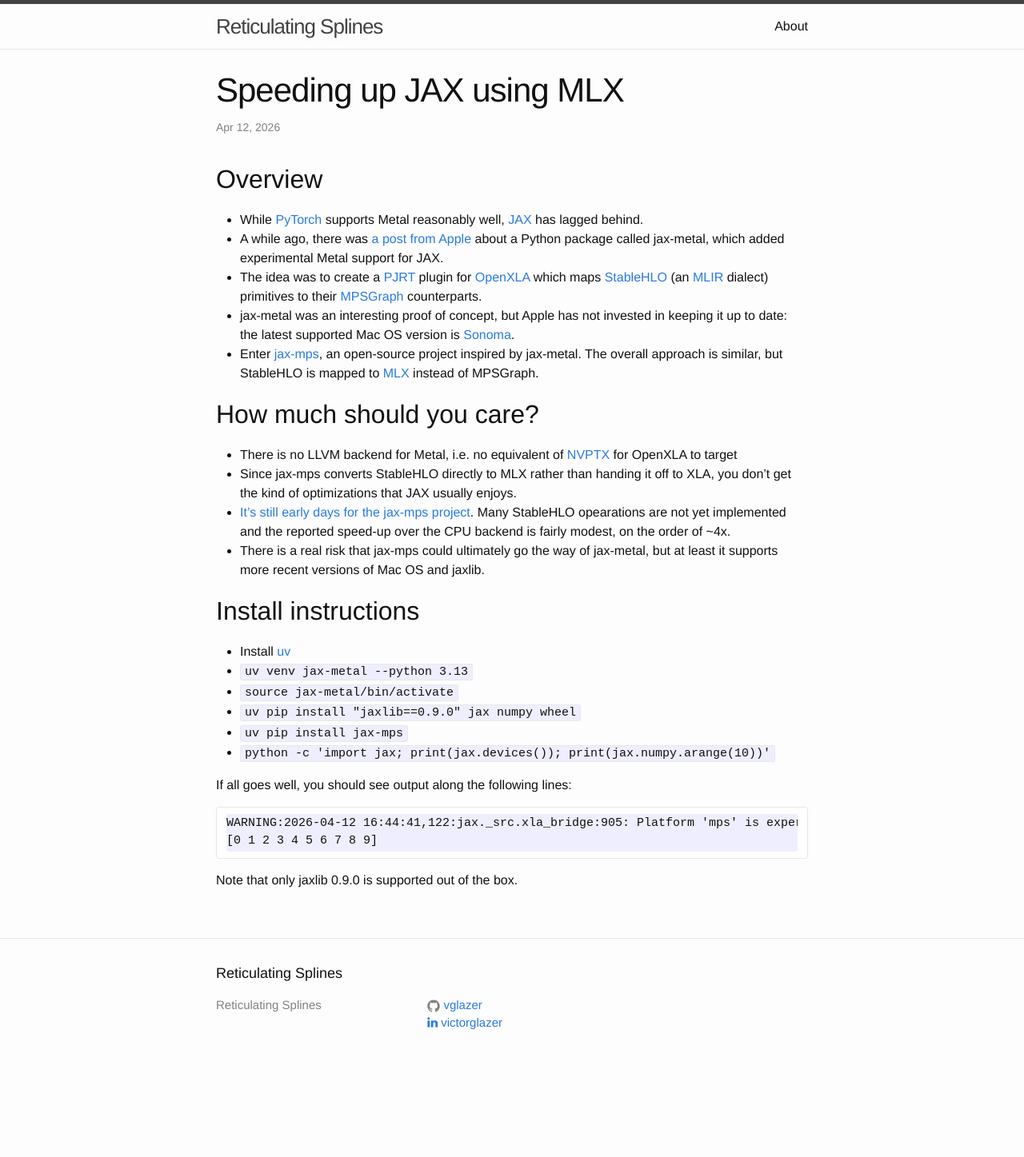
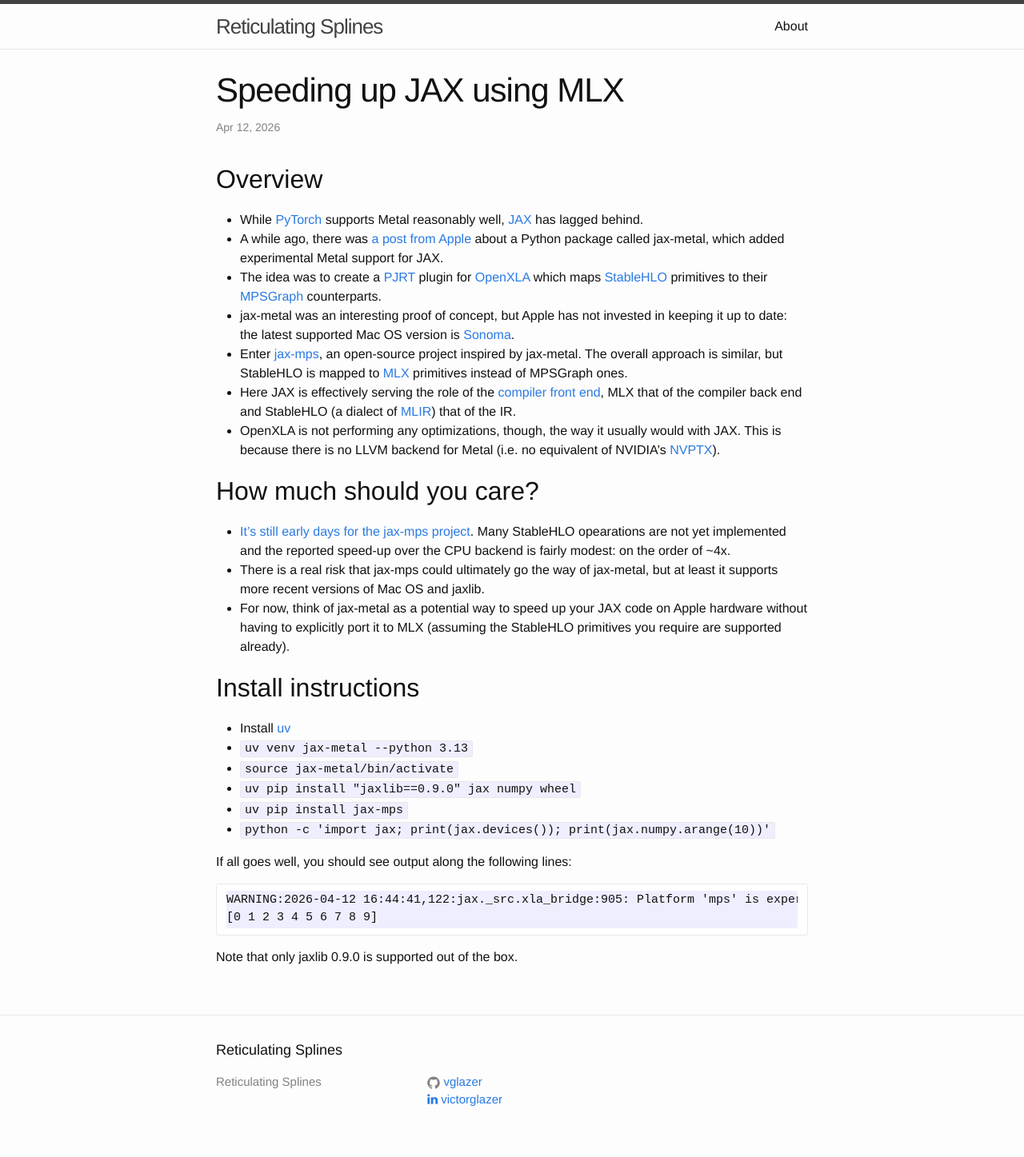
Before and after one commit to vglazer/vglazer.github.io, a Jekyll site: the page built from _posts/2026-04-12-jax-mps.md, in a window 1280 px wide. Shown: the whole page at 80% size. Built offline with Jekyll 4.4.1, drawn with Linux system fonts in a browser that asks for light colours; nearby versions of some CDN libraries; before the commit the page ends 1351 px from its top, so only the background shows below that.

Commit message:
rewording

```diff
--- a/_posts/2026-04-12-jax-mps.md
+++ b/_posts/2026-04-12-jax-mps.md
@@ -10,16 +10,17 @@ categories: ml openxla stablehlo pjrt llvm osx mlx jax metal mps mac
 
 - While [PyTorch](https://github.com/pytorch/pytorch) supports Metal reasonably well, [JAX](https://github.com/jax-ml/jax) has lagged behind.
 - A while ago, there was [a post from Apple](https://developer.apple.com/metal/jax/) about a Python package called jax-metal, which added experimental Metal support for JAX.
-- The idea was to create a [PJRT](https://openxla.org/xla/pjrt/cpp_api_overview) plugin for [OpenXLA](https://openxla.org/xla/architecture) which maps [StableHLO](https://github.com/openxla/stablehlo) (an [MLIR](https://mlir.llvm.org/) dialect) primitives to their [MPSGraph](https://developer.apple.com/documentation/metalperformanceshadersgraph/mpsgraph) counterparts.
+- The idea was to create a [PJRT](https://openxla.org/xla/pjrt/cpp_api_overview) plugin for [OpenXLA](https://openxla.org/xla/architecture) which maps [StableHLO](https://github.com/openxla/stablehlo) primitives to their [MPSGraph](https://developer.apple.com/documentation/metalperformanceshadersgraph/mpsgraph) counterparts.
 - jax-metal was an interesting proof of concept, but Apple has not invested in keeping it up to date: the latest supported Mac OS version is [Sonoma](https://en.wikipedia.org/wiki/MacOS_version_history#Overview).
-- Enter [jax-mps](https://github.com/tillahoffmann/jax-mps), an open-source project inspired by jax-metal. The overall approach is similar, but StableHLO is mapped to [MLX](https://github.com/ml-explore/mlx) instead of MPSGraph.
+- Enter [jax-mps](https://github.com/tillahoffmann/jax-mps), an open-source project inspired by jax-metal. The overall approach is similar, but StableHLO is mapped to [MLX](https://github.com/ml-explore/mlx) primitives instead of MPSGraph ones.
+- Here JAX is effectively serving the role of the [compiler front end](https://llvm.org/docs/tutorial/MyFirstLanguageFrontend/index.html), MLX that of the compiler back end and StableHLO (a dialect of [MLIR](https://mlir.llvm.org/)) that of the IR.
+- OpenXLA is not performing any optimizations, though, the way it usually would with JAX. This is because there is no LLVM backend for Metal (i.e. no equivalent of NVIDIA's [NVPTX](https://llvm.org/docs/NVPTXUsage.html)).
 
 ## How much should you care?
 
-- There is no LLVM backend for Metal, i.e. no equivalent of [NVPTX](https://llvm.org/docs/NVPTXUsage.html) for OpenXLA to target
-- Since jax-mps converts StableHLO directly to MLX rather than handing it off to XLA, you don't get the kind of optimizations that JAX usually enjoys.
-- [It's still early days for the jax-mps project](https://github.com/jax-ml/jax/discussions/34648). Many StableHLO opearations are not yet implemented and the reported speed-up over the CPU backend is fairly modest, on the order of ~4x.
+- [It's still early days for the jax-mps project](https://github.com/jax-ml/jax/discussions/34648). Many StableHLO opearations are not yet implemented and the reported speed-up over the CPU backend is fairly modest: on the order of ~4x.
 - There is a real risk that jax-mps could ultimately go the way of jax-metal, but at least it supports more recent versions of Mac OS and jaxlib.
+- For now, think of jax-metal as a potential way to speed up your JAX code on Apple hardware without having to explicitly port it to MLX (assuming the StableHLO primitives you require are supported already).
 
 ## Install instructions
 
```
